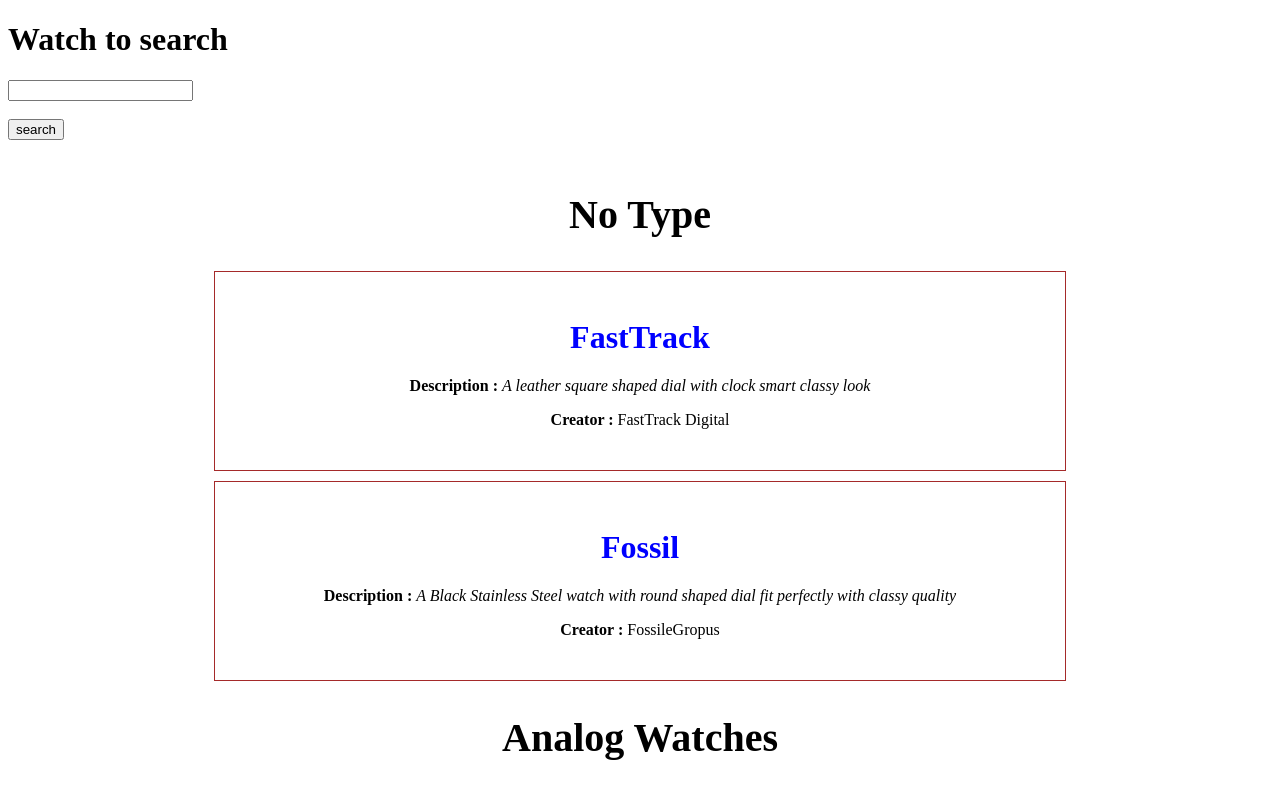
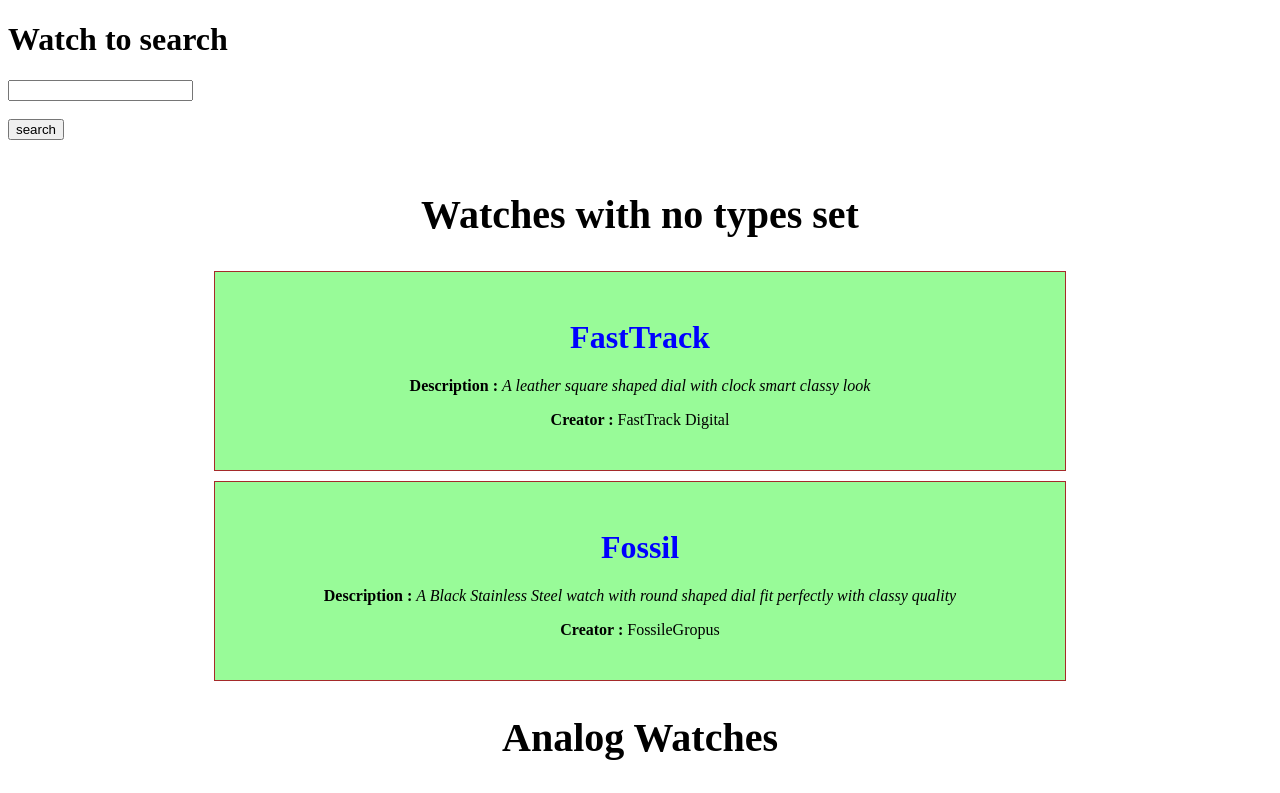
Before and after one commit to KrishnanDevika/D_Krishnan_MAD400Assignments_MyFavouriteWatches, an Angular app in the folder D_Krishnan_MyFavouriteWatches/: page / in a window 1280 px wide. Shown: the top 793 px of the page. Built offline with nearby package versions, Linux system fonts and the light colour scheme.

Commit message:
Background color for different sets

```diff
--- a/D_Krishnan_MyFavouriteWatches/src/app/content-card/content-card.component.scss
+++ b/D_Krishnan_MyFavouriteWatches/src/app/content-card/content-card.component.scss
@@ -25,8 +25,6 @@
     }
 }
 
-
-
 // :host.is-first{
 //     border: 2px solid black;
 // }
--- a/D_Krishnan_MyFavouriteWatches/src/app/content-list/content-list.component.html
+++ b/D_Krishnan_MyFavouriteWatches/src/app/content-list/content-list.component.html
@@ -8,7 +8,7 @@
     <div *ngIf = "FetchContent(titleTosearch.value) === 'no'" class="notexists">{{titleTosearch.value}} does not Exists</div>
     <div *ngIf = "FetchContent(titleTosearch.value) === 'yes'" class="exists">{{titleTosearch.value}} Exists</div>
 </div>
- <h2>No Type</h2>
+ <h2>Watches with no types set</h2>
  <app-content-card *ngFor="let item of (watches | watchTypes ); index as i; first as isFirst"
  [watch]="item" [class.is-first]="isFirst" class="notype"></app-content-card>
 
--- a/D_Krishnan_MyFavouriteWatches/src/app/content-list/content-list.component.scss
+++ b/D_Krishnan_MyFavouriteWatches/src/app/content-list/content-list.component.scss
@@ -12,6 +12,7 @@
 
 .notype{
     display: block;
+    background-color: palegreen;
 }
 
 .typeSmart{
```
